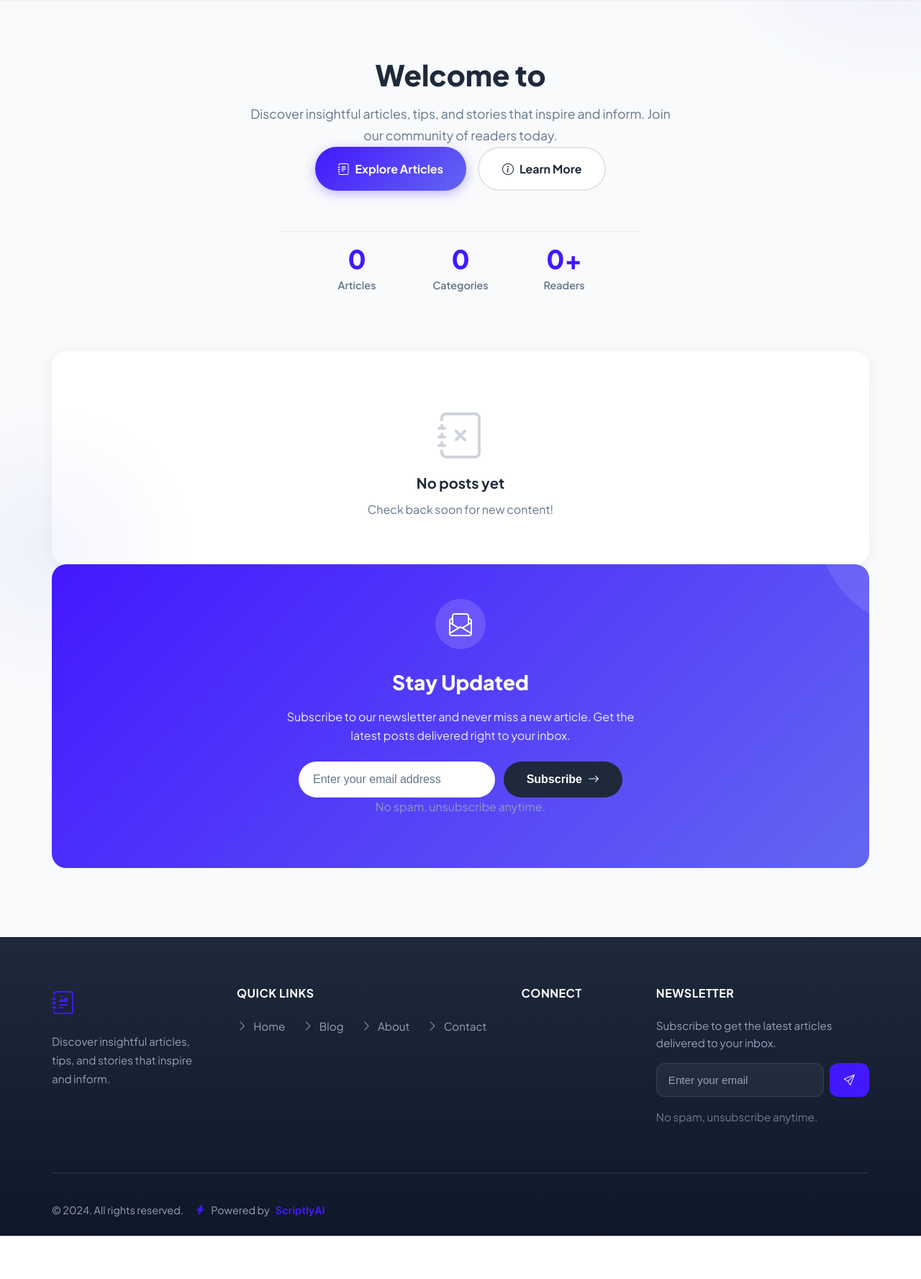
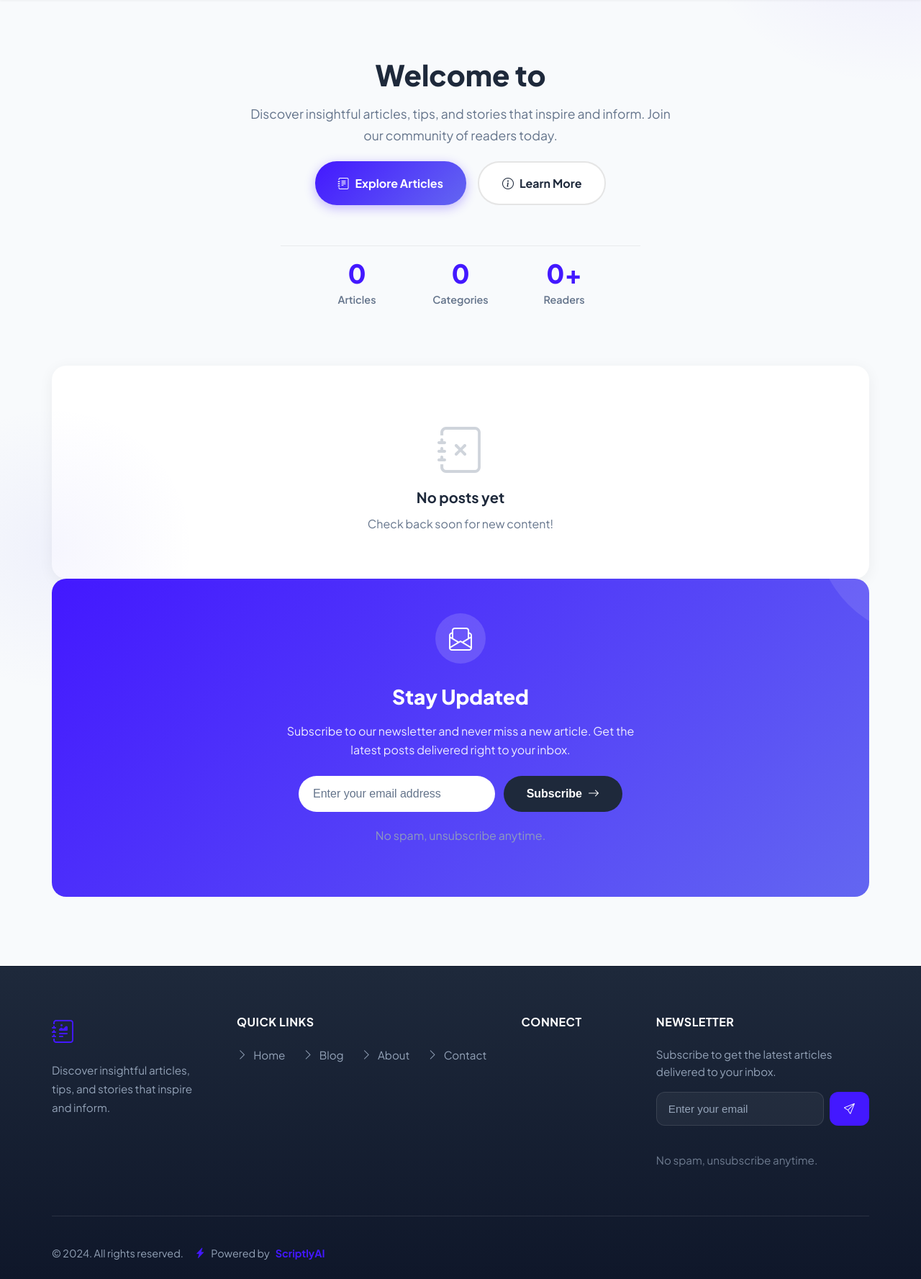
Before and after one commit to Taha-Khurram/Final_Year_Project, a Flask app: template app/templates/site/site_home.html in a window 1280 px wide; the page is wider, and only the part inside the window is pictured. Shown: the part 78-1855 px from the top of that part at 72% size. Before the commit the page ends 1795 px from the top of that part, so only its background shows below. Run offline with Flask 3, Linux system fonts and the light colour scheme; the template is opened without the code that fills it, so the values that code supplies are empty; parts of the project's set-up code (start-up, migrations or seed data) failed here and were passed over.

Commit message:
Made small design changes

```diff
--- a/app/templates/site/site_home.html
+++ b/app/templates/site/site_home.html
@@ -88,6 +88,7 @@
         max-width: 600px;
         margin: 0 auto 3.5rem;
         line-height: 1.7;
+        padding-bottom: 20px;
     }
 
     .hero-cta {
@@ -595,6 +596,7 @@
         font-size: 0.85rem;
         opacity: 0.7;
         margin-top: 1rem;
+        padding-top:20px;
     }
 
     /* ==================== EMPTY STATE ==================== */
```
